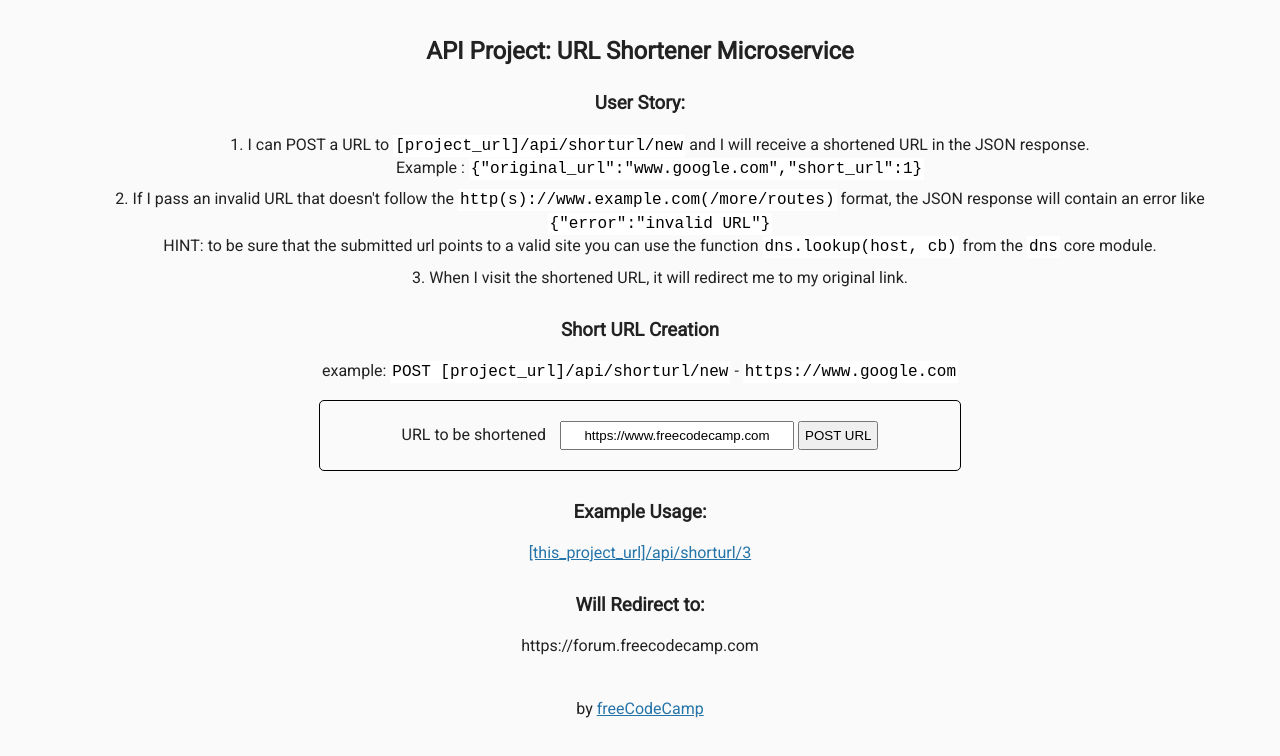
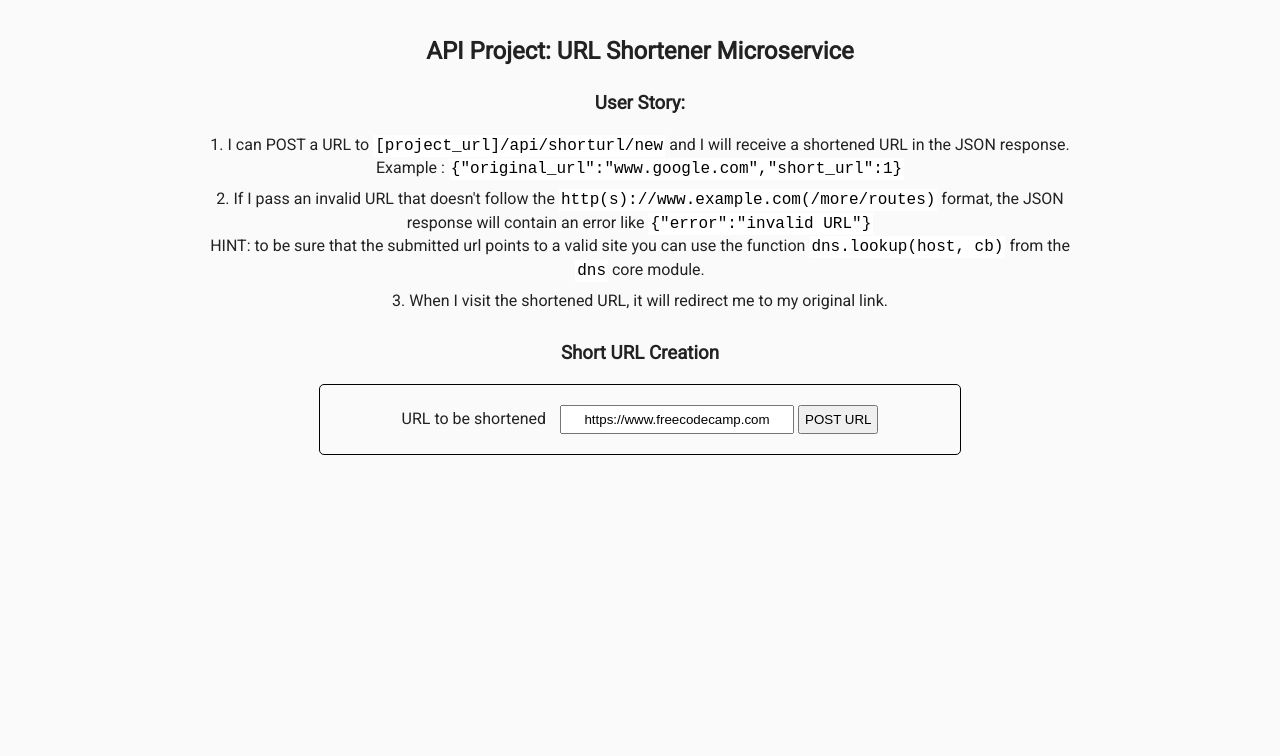
Before and after one commit to norbert-s/url_shortener, a website: page views/index.html in a window 1280 px wide. Drawn offline with Linux system fonts and the light colour scheme.

Commit message:
index and css

```diff
--- a/public/style.css
+++ b/public/style.css
@@ -1,5 +1,8 @@
 /****** Main Styling ******/
-
+body,html{
+    margin:0;
+    padding:0;
+}
 body {
 	font-family: 'Roboto', sans-serif;
 	font-size: 16px;
@@ -10,7 +13,9 @@ body {
 }
 
 .container {
+    width:70%;
 	padding: 0;
+    margin:auto;
 	margin-top: 40px;
 }
 
@@ -72,3 +77,7 @@ input[type=text] {
   width: 220px;
   text-align: center;
 }
+ol {
+
+    -webkit-padding-start: 0;
+}
--- a/views/index.html
+++ b/views/index.html
@@ -22,26 +22,14 @@
 
         <h3>Short URL Creation </h3>
         <p>
-          example: <code>POST [project_url]/api/shorturl/new</code> - <code>https://www.google.com</code>
+
         </p>
         <form action="api/shorturl/new" method="POST">
           <label for="url_input">URL to be shortened</label>
           <input id="url_input" type="text" name="url" value="https://www.freecodecamp.com">
           <input type="submit" value="POST URL">
         </form>
-        <h3>Example Usage:</h3>
-        <a href="https://thread-paper.hyperdev.space/api/shorturl/3">
-          [this_project_url]/api/shorturl/3
-        </a>
 
-        <h3>Will Redirect to:</h3>
-        <p>https://forum.freecodecamp.com</p>
-      </div>
-      <div class="footer">
-        <p>
-          by <a href="http://www.freecodecamp.com">freeCodeCamp</a>
-        </p>
-      </div>
    </body>
 
 
```
